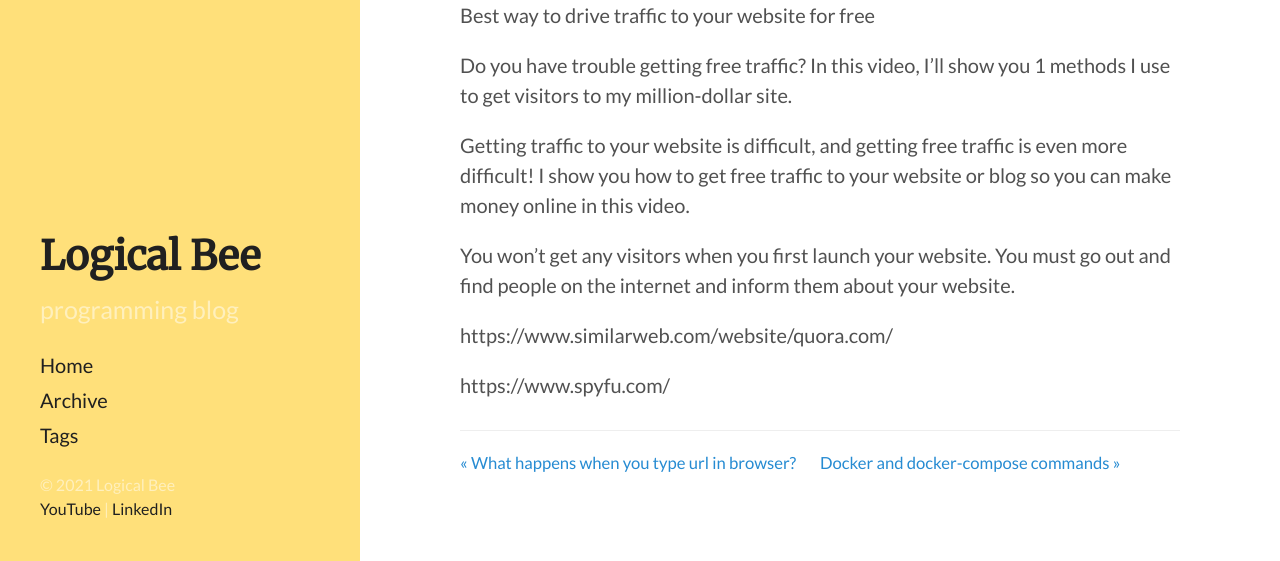
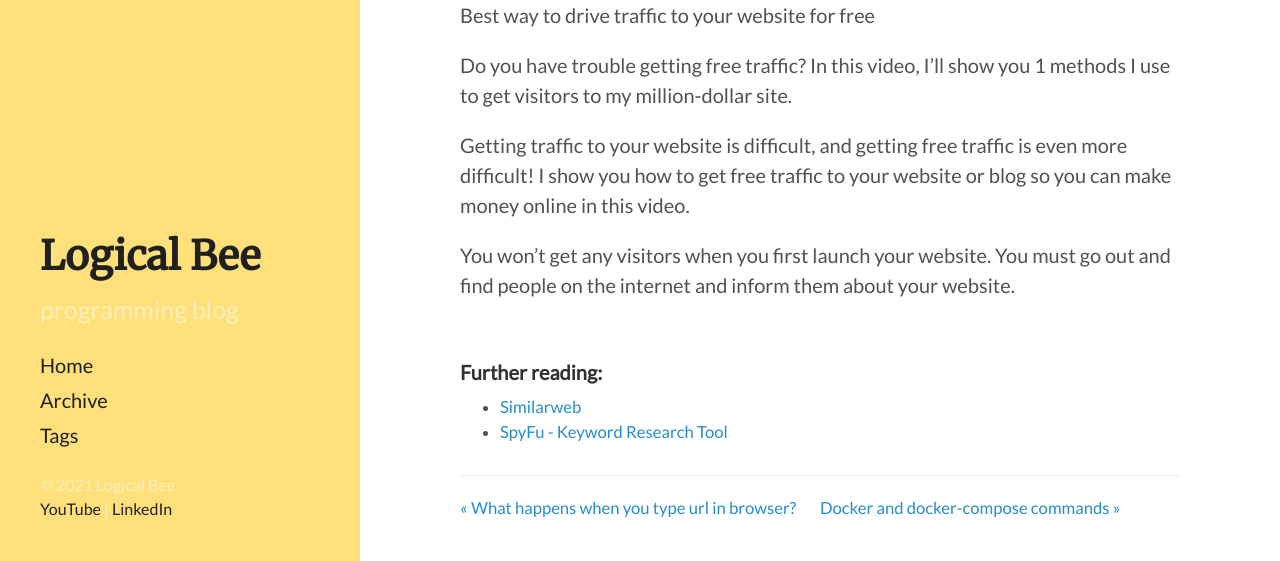
Before and after one commit to logicalbee/logicalbee.github.io, a Jekyll site: the page built from tech/_posts/2021-05-11-drive-traffic.md, in a window 1280 px wide and 1283 px high. Shown: the part 722-1283 px from the top of the window. Built offline with Jekyll 4.4.1, drawn with Linux system fonts in a browser that asks for light colours.

Commit message:
new post drive traffic

```diff
--- a/tech/_posts/2021-05-11-drive-traffic.md
+++ b/tech/_posts/2021-05-11-drive-traffic.md
@@ -3,6 +3,11 @@ layout: post
 title: Best way to drive traffic to your website for free 2021
 summary: Do you have trouble getting free traffic? In this video, I'll show you 1 methods I use to get visitors to my million-dollar site.
 featured: true
+links:
+    - {link: "https://www.similarweb.com/website/quora.com/",
+    label: "Similarweb"}
+    - {link: "https://www.spyfu.com/",
+    label: "SpyFu - Keyword Research Tool"}
 permalink: /best-way-to-drive-traffic-to-your-website
 ---
 
@@ -19,7 +24,3 @@ Do you have trouble getting free traffic? In this video, I'll show you 1 methods
 Getting traffic to your website is difficult, and getting free traffic is even more difficult! I show you how to get free traffic to your website or blog so you can make money online in this video.
 
 You won't get any visitors when you first launch your website. You must go out and find people on the internet and inform them about your website.
-
-https://www.similarweb.com/website/quora.com/
-
-https://www.spyfu.com/
```
